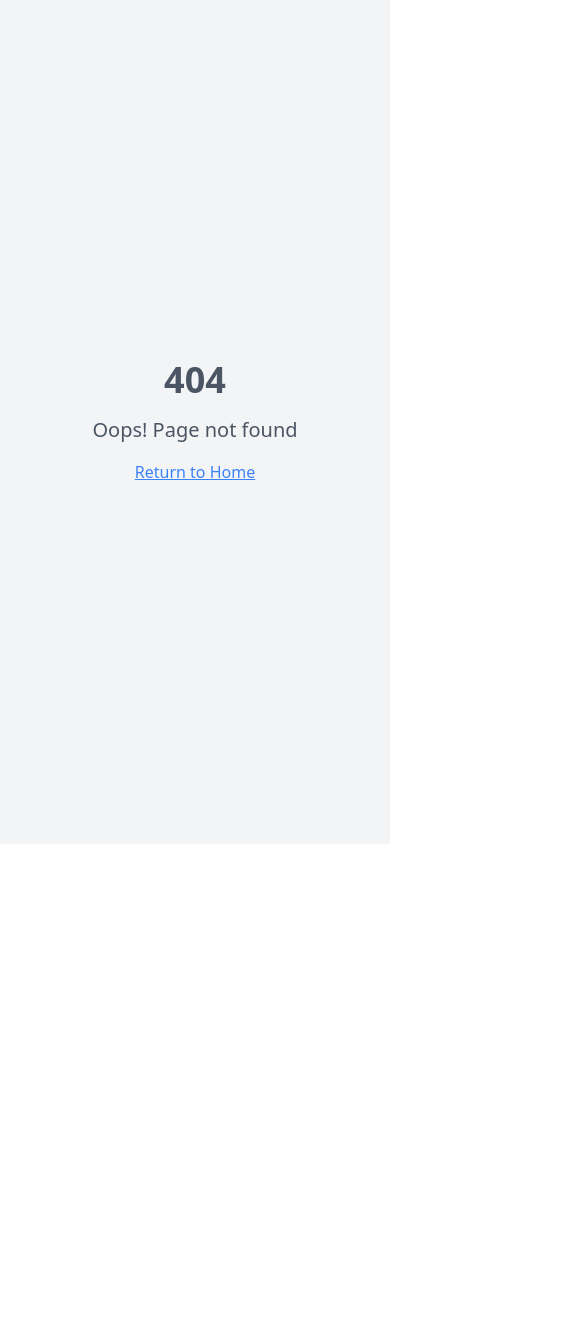
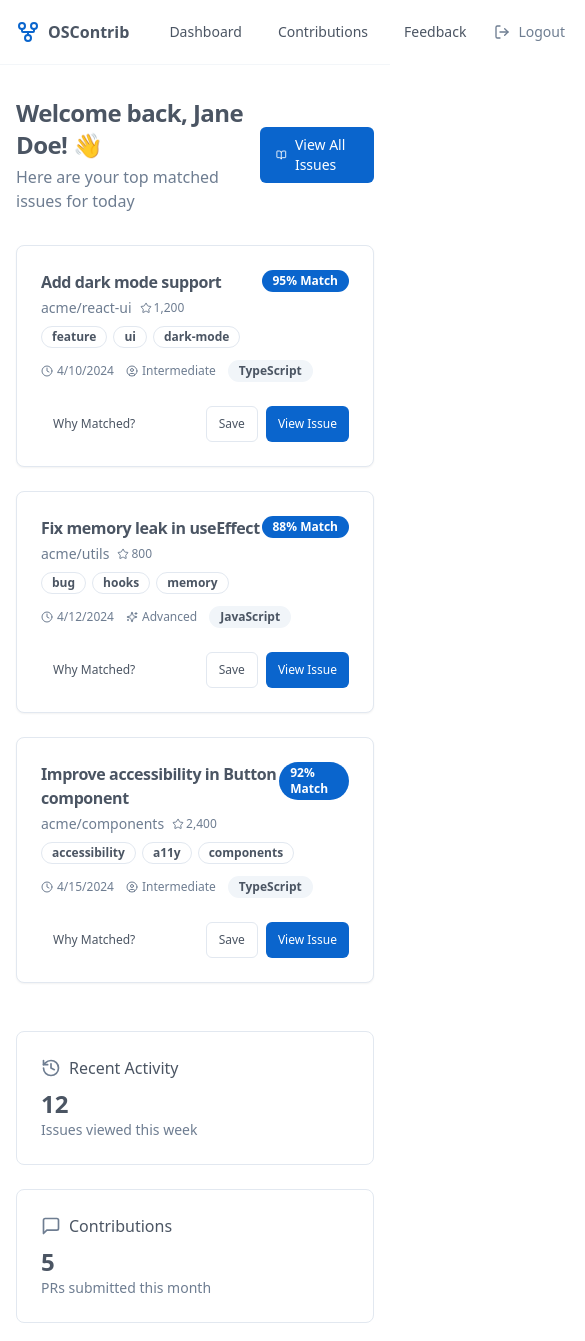
Before and after one commit to engineeringduration/issue-match-craft, a React (Vite) app: page /home in a window 390 px wide. Before the commit this address had no page. Shown: the top 1341 px of the page, 585 px wide, since content can reach past the window. Before the commit the page ends 844 px from the top, so only its background shows below. Built offline with nearby package versions, Linux system fonts and the light colour scheme.

Commit message:
feat: Implement login and home pages
Adds the login and home pages with the requested features, design, and responsiveness.

```diff
--- a/src/App.tsx
+++ b/src/App.tsx
@@ -6,6 +6,7 @@ import { QueryClient, QueryClientProvider } from "@tanstack/react-query";
 import { BrowserRouter, Routes, Route } from "react-router-dom";
 import { ThemeProvider } from "@/providers/ThemeProvider";
 import Landing from "./pages/Landing";
+import Home from "./pages/Home";
 import Dashboard from "./pages/Dashboard";
 import Contributions from "./pages/Contributions";
 import NotFound from "./pages/NotFound";
@@ -21,6 +22,7 @@ const App = () => (
         <BrowserRouter>
           <Routes>
             <Route path="/" element={<Landing />} />
+            <Route path="/home" element={<Home />} />
             <Route path="/dashboard" element={<Dashboard />} />
             <Route path="/contributions" element={<Contributions />} />
             <Route path="*" element={<NotFound />} />
--- /dev/null
+++ b/src/pages/Home.tsx
@@ -0,0 +1,199 @@
+
+import { useState } from "react";
+import { Link } from "react-router-dom";
+import { useNavigate } from "react-router-dom";
+import { Avatar, AvatarImage, AvatarFallback } from "@/components/ui/avatar";
+import {
+  NavigationMenu,
+  NavigationMenuList,
+  NavigationMenuItem,
+  NavigationMenuLink,
+  navigationMenuTriggerStyle,
+} from "@/components/ui/navigation-menu";
+import { IssueCard, type Issue } from "@/components/dashboard/IssueCard";
+import { BookOpen, GitFork, History, LogOut, MessageSquare } from "lucide-react";
+
+// Mock data - replace with real data from your API
+const mockUser = {
+  name: "Jane Doe",
+  username: "jane-dev",
+  avatarUrl: "https://github.com/ghost.png"
+};
+
+const mockIssues: Issue[] = [
+  {
+    id: "1",
+    title: "Add dark mode support",
+    repo: {
+      name: "react-ui",
+      owner: "acme",
+      stars: 1200
+    },
+    tags: ["feature", "ui", "dark-mode"],
+    matchScore: 95,
+    createdAt: "2024-04-10T10:00:00Z",
+    matchReasons: [
+      "Matches your React experience",
+      "Similar to your previous contributions",
+      "Aligns with your interests in UI development"
+    ],
+    language: "TypeScript",
+    experience: "intermediate"
+  },
+  {
+    id: "2",
+    title: "Fix memory leak in useEffect",
+    repo: {
+      name: "utils",
+      owner: "acme",
+      stars: 800
+    },
+    tags: ["bug", "hooks", "memory"],
+    matchScore: 88,
+    createdAt: "2024-04-12T15:30:00Z",
+    matchReasons: [
+      "Matches your React hooks expertise",
+      "Similar to issues you've solved before",
+      "Complexity level matches your profile"
+    ],
+    language: "JavaScript",
+    experience: "advanced"
+  },
+  {
+    id: "3",
+    title: "Improve accessibility in Button component",
+    repo: {
+      name: "components",
+      owner: "acme",
+      stars: 2400
+    },
+    tags: ["accessibility", "a11y", "components"],
+    matchScore: 92,
+    createdAt: "2024-04-15T09:15:00Z",
+    matchReasons: [
+      "Matches your accessibility experience",
+      "Aligns with your component library contributions",
+      "Complexity level matches your profile"
+    ],
+    language: "TypeScript",
+    experience: "intermediate"
+  }
+];
+
+export default function Home() {
+  const [issues] = useState<Issue[]>(mockIssues);
+  const navigate = useNavigate();
+
+  const handleLogout = () => {
+    // Add your logout logic here
+    navigate("/");
+  };
+
+  return (
+    <div className="min-h-screen bg-background">
+      {/* Header */}
+      <header className="border-b border-border/40 bg-background/95 backdrop-blur supports-[backdrop-filter]:bg-background/60 sticky top-0 z-50">
+        <div className="container flex h-16 items-center justify-between px-4">
+          <div className="flex items-center gap-6">
+            <Link to="/" className="flex items-center gap-2">
+              <GitFork className="h-6 w-6 text-primary" />
+              <span className="font-semibold">OSContrib</span>
+            </Link>
+
+            <NavigationMenu>
+              <NavigationMenuList>
+                <NavigationMenuItem>
+                  <NavigationMenuLink className={navigationMenuTriggerStyle()}>
+                    Dashboard
+                  </NavigationMenuLink>
+                </NavigationMenuItem>
+                <NavigationMenuItem>
+                  <Link to="/contributions" className={navigationMenuTriggerStyle()}>
+                    Contributions
+                  </Link>
+                </NavigationMenuItem>
+                <NavigationMenuItem>
+                  <Link to="/feedback" className={navigationMenuTriggerStyle()}>
+                    Feedback
+                  </Link>
+                </NavigationMenuItem>
+              </NavigationMenuList>
+            </NavigationMenu>
+          </div>
+
+          <div className="flex items-center gap-4">
+            <button
+              onClick={handleLogout}
+              className="flex items-center gap-2 px-3 py-2 text-sm text-muted-foreground hover:text-foreground transition-colors"
+            >
+              <LogOut className="h-4 w-4" />
+              <span>Logout</span>
+            </button>
+
+            <Avatar>
+              <AvatarImage src={mockUser.avatarUrl} alt={mockUser.name} />
+              <AvatarFallback>JD</AvatarFallback>
+            </Avatar>
+          </div>
+        </div>
+      </header>
+
+      {/* Main Content */}
+      <main className="container px-4 py-8">
+        <div className="flex items-center justify-between mb-8">
+          <div>
+            <h1 className="text-2xl font-bold tracking-tight">Welcome back, {mockUser.name}! 👋</h1>
+            <p className="text-muted-foreground mt-1">Here are your top matched issues for today</p>
+          </div>
+
+          <div className="flex gap-2">
+            <Link
+              to="/dashboard"
+              className="inline-flex items-center justify-center gap-2 px-4 py-2 text-sm font-medium transition-colors bg-primary text-primary-foreground rounded-md hover:bg-primary/90"
+            >
+              <BookOpen className="h-4 w-4" />
+              View All Issues
+            </Link>
+          </div>
+        </div>
+
+        {/* Issue Grid */}
+        <div className="grid gap-6 md:grid-cols-2 lg:grid-cols-3">
+          {issues.map((issue) => (
+            <IssueCard key={issue.id} issue={issue} />
+          ))}
+        </div>
+
+        {/* Quick Stats */}
+        <div className="mt-12 grid gap-6 md:grid-cols-3">
+          <div className="rounded-lg border bg-card p-6">
+            <div className="flex items-center gap-2">
+              <History className="h-5 w-5 text-muted-foreground" />
+              <h3 className="font-medium">Recent Activity</h3>
+            </div>
+            <p className="mt-2 text-2xl font-bold">12</p>
+            <p className="text-sm text-muted-foreground">Issues viewed this week</p>
+          </div>
+
+          <div className="rounded-lg border bg-card p-6">
+            <div className="flex items-center gap-2">
+              <MessageSquare className="h-5 w-5 text-muted-foreground" />
+              <h3 className="font-medium">Contributions</h3>
+            </div>
+            <p className="mt-2 text-2xl font-bold">5</p>
+            <p className="text-sm text-muted-foreground">PRs submitted this month</p>
+          </div>
+
+          <div className="rounded-lg border bg-card p-6">
+            <div className="flex items-center gap-2">
+              <BookOpen className="h-5 w-5 text-muted-foreground" />
+              <h3 className="font-medium">Match Score</h3>
+            </div>
+            <p className="mt-2 text-2xl font-bold">92%</p>
+            <p className="text-sm text-muted-foreground">Average match accuracy</p>
+          </div>
+        </div>
+      </main>
+    </div>
+  );
+}
--- a/src/pages/Index.tsx
+++ /dev/null
@@ -1,16 +0,0 @@
-
-import { useEffect } from "react";
-import { useNavigate } from "react-router-dom";
-import Landing from "./Landing";
-
-const Index = () => {
-  const navigate = useNavigate();
-
-  useEffect(() => {
-    navigate('/', { replace: true });
-  }, [navigate]);
-
-  return <Landing />;
-};
-
-export default Index;
```
